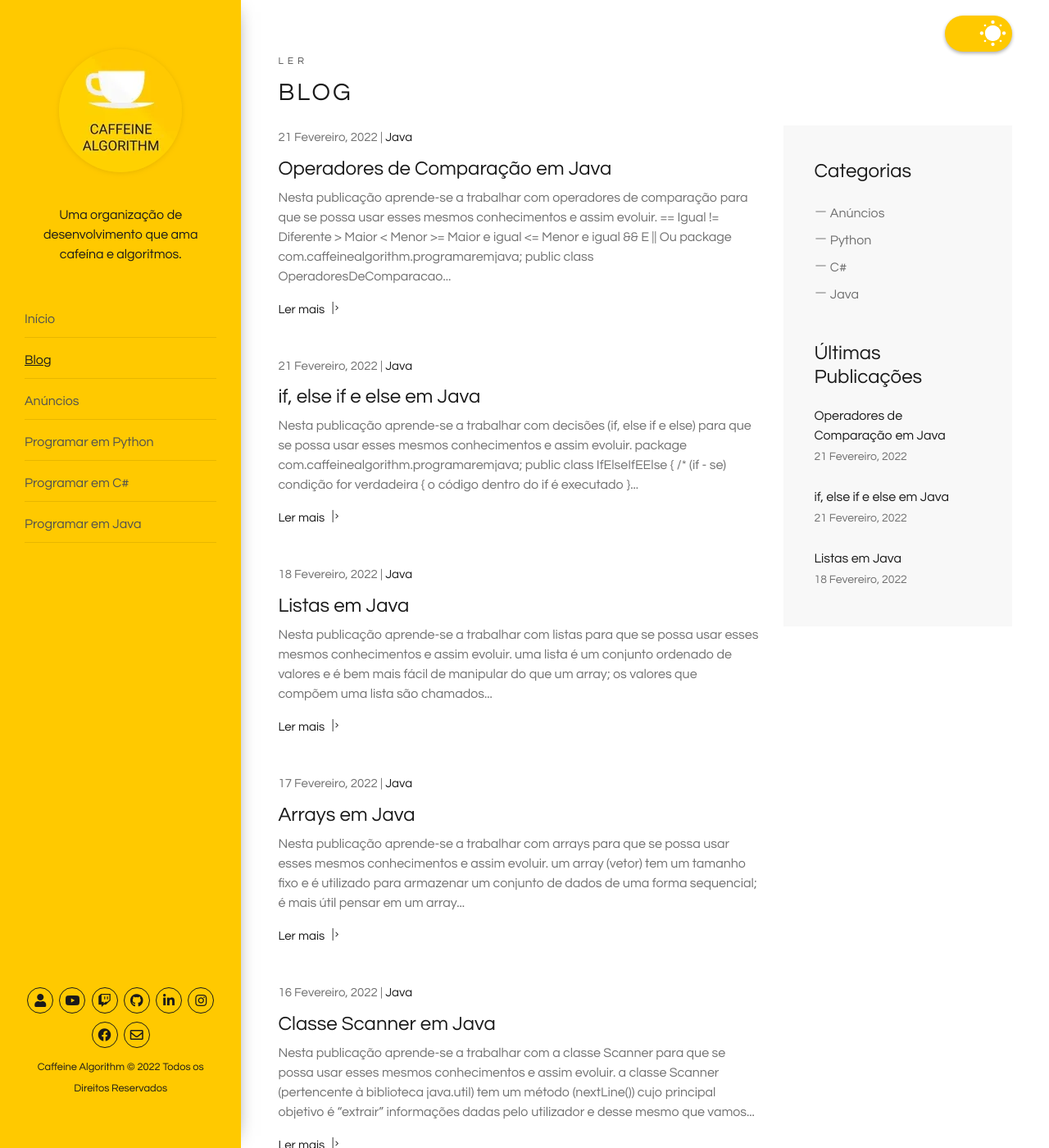
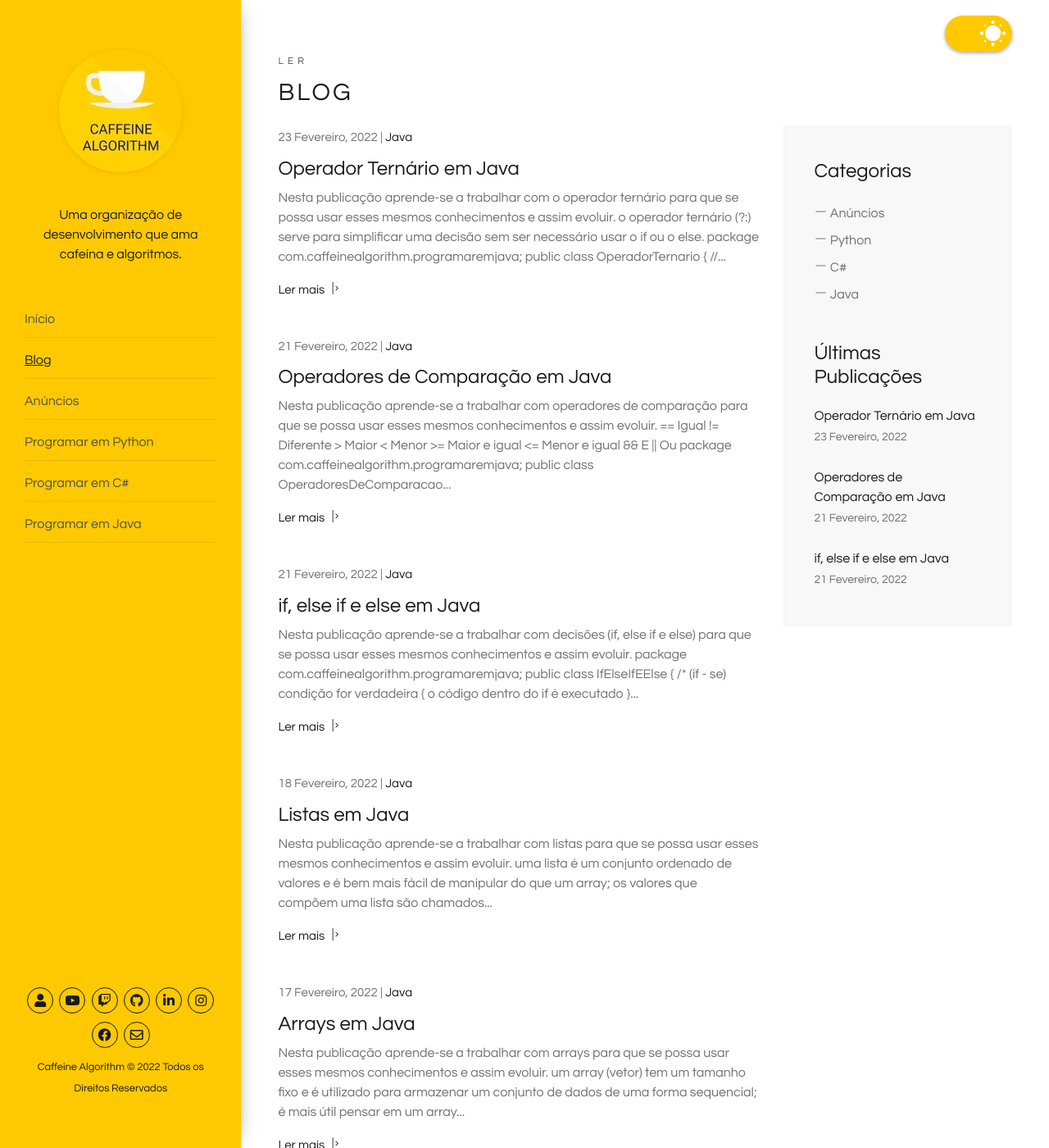
Before and after one commit to caffeinealgorithm/caffeinealgorithm.github.io, a Jekyll site: the page built from blog/index.html, in a window 1280 px wide and 1400 px high. Shown: the whole window at 82% size. Built offline with Jekyll 4.4.1, drawn with Linux system fonts in a browser that asks for light colours; the list of posts is cut into pages by our own code; some of the changed text lies outside the part shown.

Commit message:
Add 14º episode of the Java programming series

````diff
--- /dev/null
+++ b/_posts/2022-02-23-operador-ternario-em-java.md
@@ -0,0 +1,47 @@
+---
+layout: post
+excerpt: Blog
+title: 'Operador Ternário em Java'
+description: 'Descobre como se trabalha com o operador ternário na linguagem de programação Java. Obtém respostas às tuas dúvidas com a teoria e os exemplos apresentados.'
+keywords: 'java, operador ternário, operador, comparação, publicação'
+date: 2022-02-23
+categories: [Java]
+---
+
+Nesta publicação aprende-se a trabalhar com o operador ternário para que se possa usar esses mesmos conhecimentos e assim evoluir.
+
+- o operador ternário (`?:`) serve para simplificar uma decisão sem ser necessário usar o if ou o else.
+
+```java
+package com.caffeinealgorithm.programaremjava;
+
+public class OperadorTernario {
+  // (condição) ? condição for verdadeira : condição for falsa
+
+  public void Run() {
+    int idade = 25;
+    boolean eMaiorDeIdade;
+
+    /*
+      if (idade >= 18)
+        eMaiorDeIdade = true;
+      else
+        eMaiorDeIdade = false;
+    */
+
+    eMaiorDeIdade = (idade >= 18) ? true : false;
+
+    System.out.printf("É maior de idade: %b", eMaiorDeIdade);
+  }
+}
+
+// É maior de idade: true
+```
+
+<div class="video-container">
+  <iframe src="https://www.youtube.com/embed/rCUwMA4JHHk" frameborder="0" allowfullscreen></iframe>
+</div>
+
+Não te esqueças de [assistir ao vídeo](https://youtu.be/rCUwMA4JHHk){:target="\_blank"} e podes sempre ler esta publicação [em inglês](https://nelsonsilvadev.com/blog/20220223/ternary-operator-in-java/){:target="\_blank"}.
+
+### _Happy coding!_
--- a/index.html
+++ b/index.html
@@ -76,7 +76,7 @@ keywords: organização, desenvolvimento, cafeína, algoritmos, publicações, v
       </div>
 
       <div class="row">
-        {% for video in site.java %} {% if video.id == "/java/13" %}
+        {% for video in site.java %} {% if video.id == "/java/14" %}
         <div class="col-xs-12 col-sm-3 col-sm-6 col-lg-6 col-xl-3">
           <a
             href="https://www.youtube.com/embed/{{ video.custom_id }}"
````
Also changed, not shown: _java/14.md (added, +5 -0 lines), assets/img/playlists/java/14.png (added), assets/img/playlists/java/14.webp (added).
